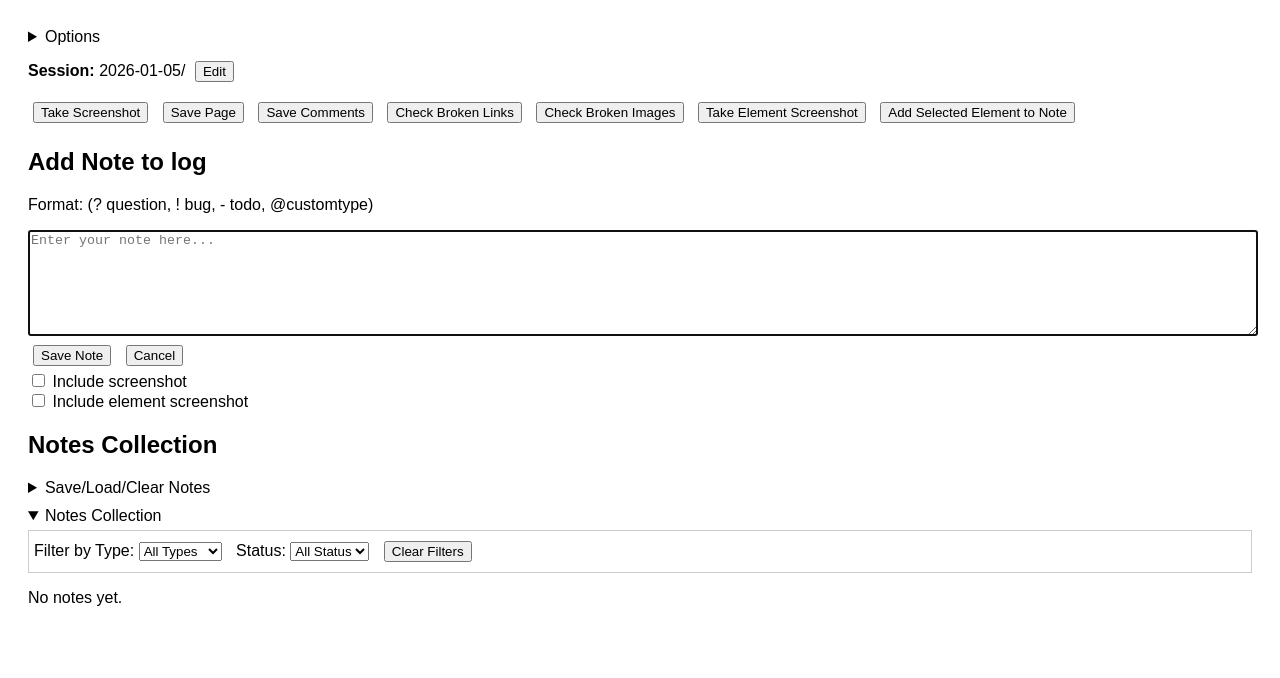
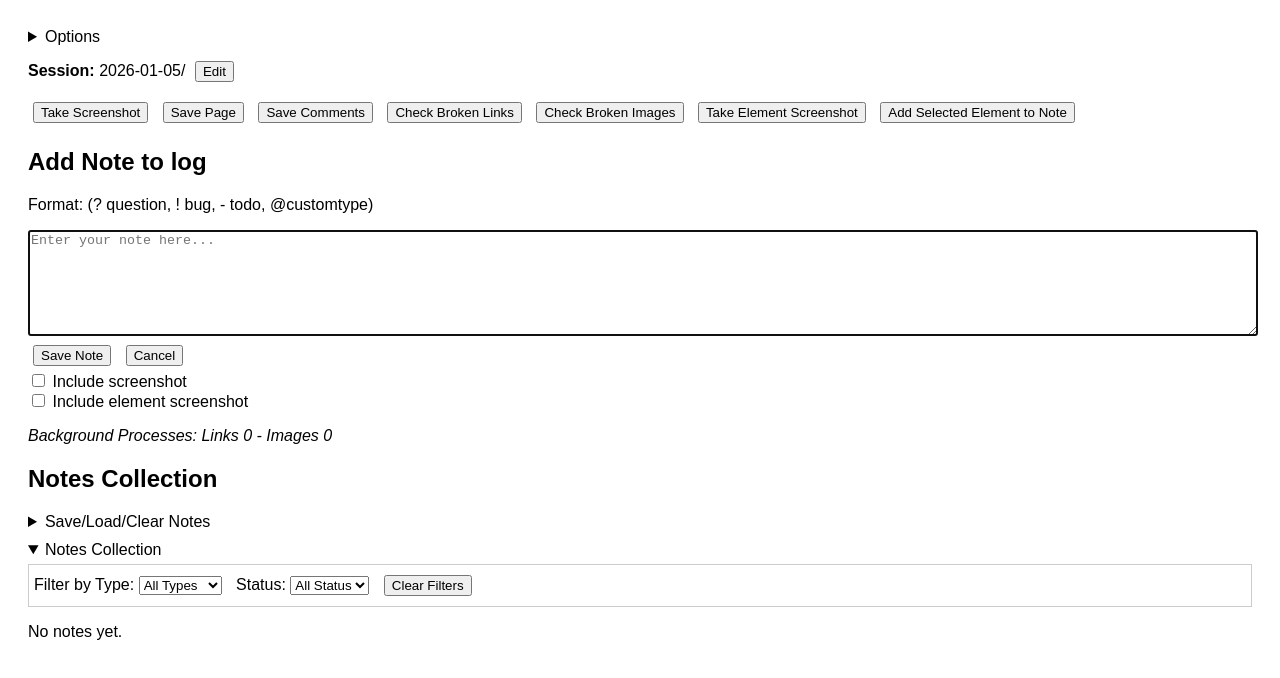
Before and after one commit to eviltester/observatron, a browser extension: page chrome/sidepanel/sidepanel.html in a window 1280 px wide. Drawn offline with Linux system fonts and the light colour scheme.

Commit message:
background info rendering

```diff
--- a/chrome/sidepanel/sidepanel.html
+++ b/chrome/sidepanel/sidepanel.html
@@ -51,9 +51,11 @@
      <br>
      <label><input type="checkbox" id="withScreenshot"> Include screenshot</label>
      <br>
-      <label><input type="checkbox" id="withElementScreenshot"> Include element screenshot</label>
+       <label><input type="checkbox" id="withElementScreenshot"> Include element screenshot</label>
 
-      <h2>Notes Collection</h2>
+       <p><i>Background Processes: Links <span id="linkQueueLength">0</span> - Images <span id="imageQueueLength">0</span></i></p>
+
+       <h2>Notes Collection</h2>
       <details style="margin-bottom: 10px;">
           <summary>Save/Load/Clear Notes</summary>
           <div style="margin-top: 5px;">
--- a/chrome/sidepanel/sidepanel.js
+++ b/chrome/sidepanel/sidepanel.js
@@ -600,10 +600,22 @@ chrome.storage.onChanged.addListener(function(changes, namespace) {
     }
 });
 
+// Background processes status
+function updateQueueStatus() {
+    chrome.storage.session.get(['brokenLinkQueue', 'brokenImageQueue'], function(result) {
+        const linkQueue = result.brokenLinkQueue || [];
+        const imageQueue = result.brokenImageQueue || [];
+        document.getElementById('linkQueueLength').textContent = linkQueue.length;
+        document.getElementById('imageQueueLength').textContent = imageQueue.length;
+    });
+}
+
 // Load notes on page load
 document.addEventListener('DOMContentLoaded', function() {
     loadNotes();
     loadSessionName();
+    updateQueueStatus(); // Initial update
+    setInterval(updateQueueStatus, 2000); // Update every 2 seconds
     document.getElementById('saveNotes').addEventListener('click', saveNotesAs);
     document.getElementById('loadNotes').addEventListener('click', () => {
         document.getElementById('notesFileInput').click();
```
Also changed, not shown: chrome/javascript/worker.js (+6 -14 lines).
